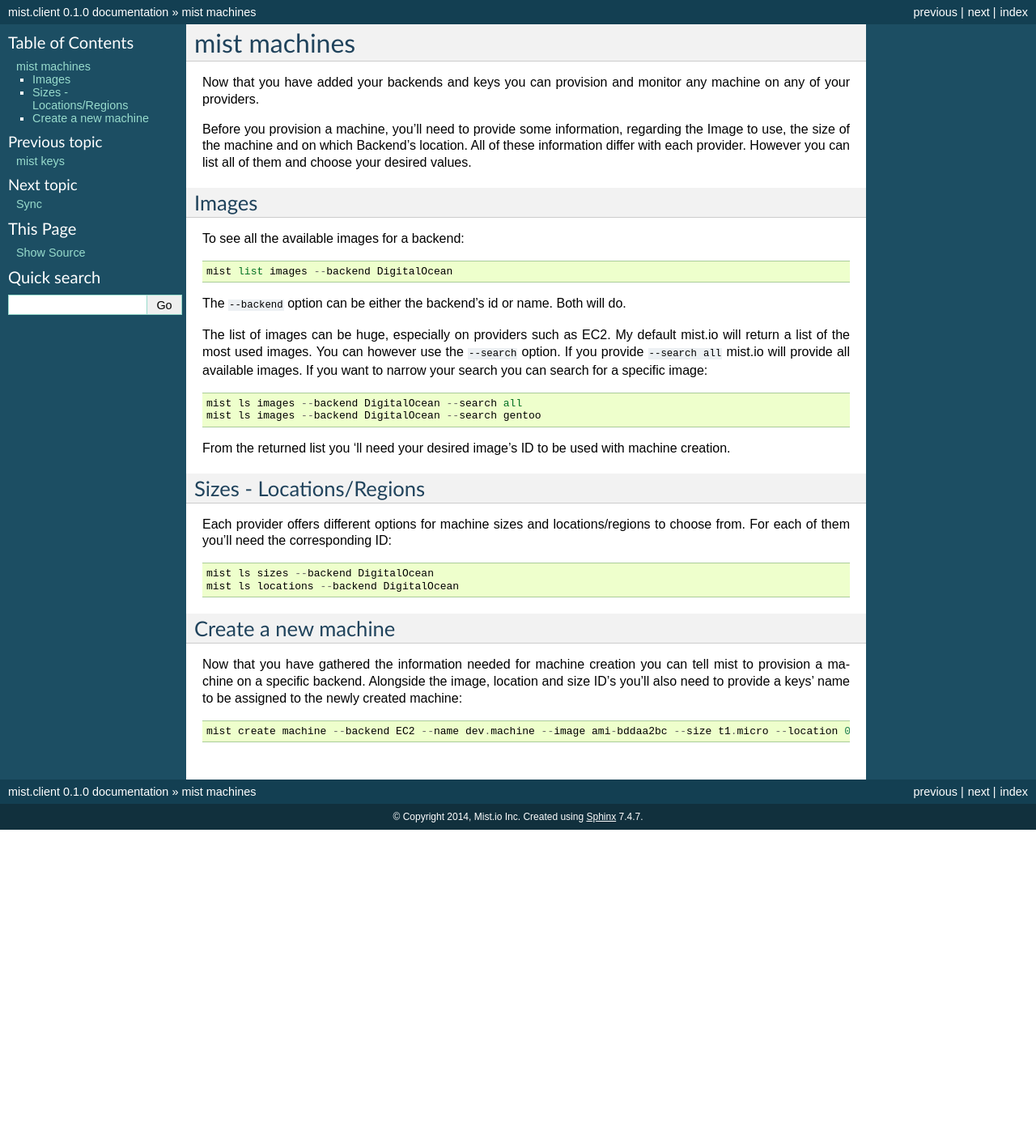
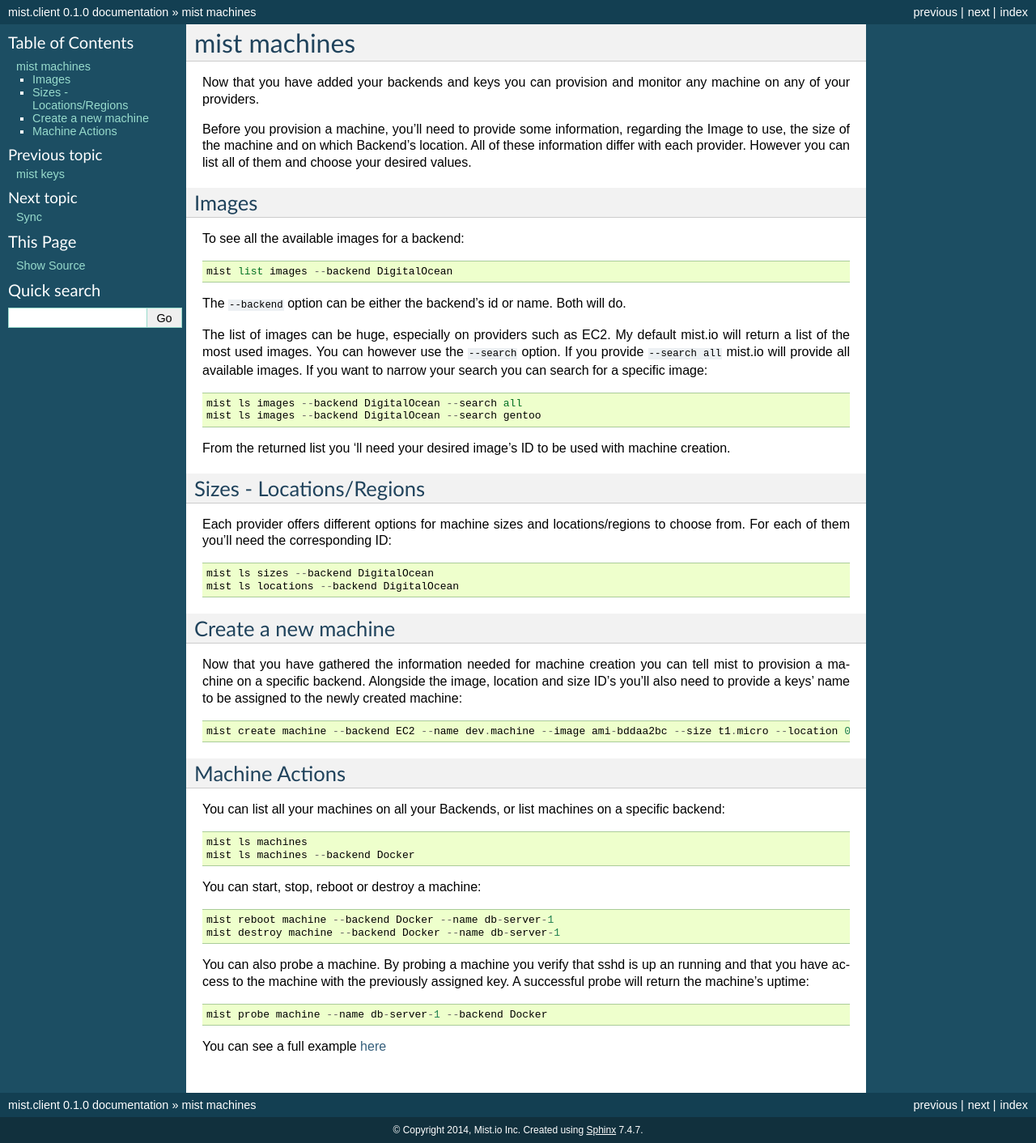
Before and after one commit to mistio/mist.client, a Sphinx documentation site: the page built from docs/source/cmd/cmd_machine.rst, in a window 1280 px wide. Shown: the whole page at 81% size. Built offline with Sphinx 7.4.7, drawn with Linux system fonts in a browser that asks for light colours; before the commit the page ends 1025 px from its top, so only the background shows below that.

Commit message:
Finish mist machines documentation

```diff
--- a/docs/source/cmd/cmd_machine.rst
+++ b/docs/source/cmd/cmd_machine.rst
@@ -37,3 +37,24 @@
 the newly created machine::
 
     mist create machine --backend EC2 --name dev.machine --image ami-bddaa2bc --size t1.micro --location 0 --key MyKey
+
+Machine Actions
+===============
+You can list all your machines on all your Backends, or list machines on a specific backend::
+
+    mist ls machines
+    mist ls machines --backend Docker
+You can start, stop, reboot or destroy a machine::
+
+    mist reboot machine --backend Docker --name db-server-1
+    mist destroy machine --backend Docker --name db-server-1
+
+You can also probe a machine. By probing a machine you verify that sshd is up an running and that you have access to the
+machine with the previously assigned key. A successful probe will return the machine's uptime::
+
+    mist probe machine --name db-server-1 --backend Docker
+
+
+You can see a full example `here`_
+
+.. _here: http://asciinema.org/a/11885
```
